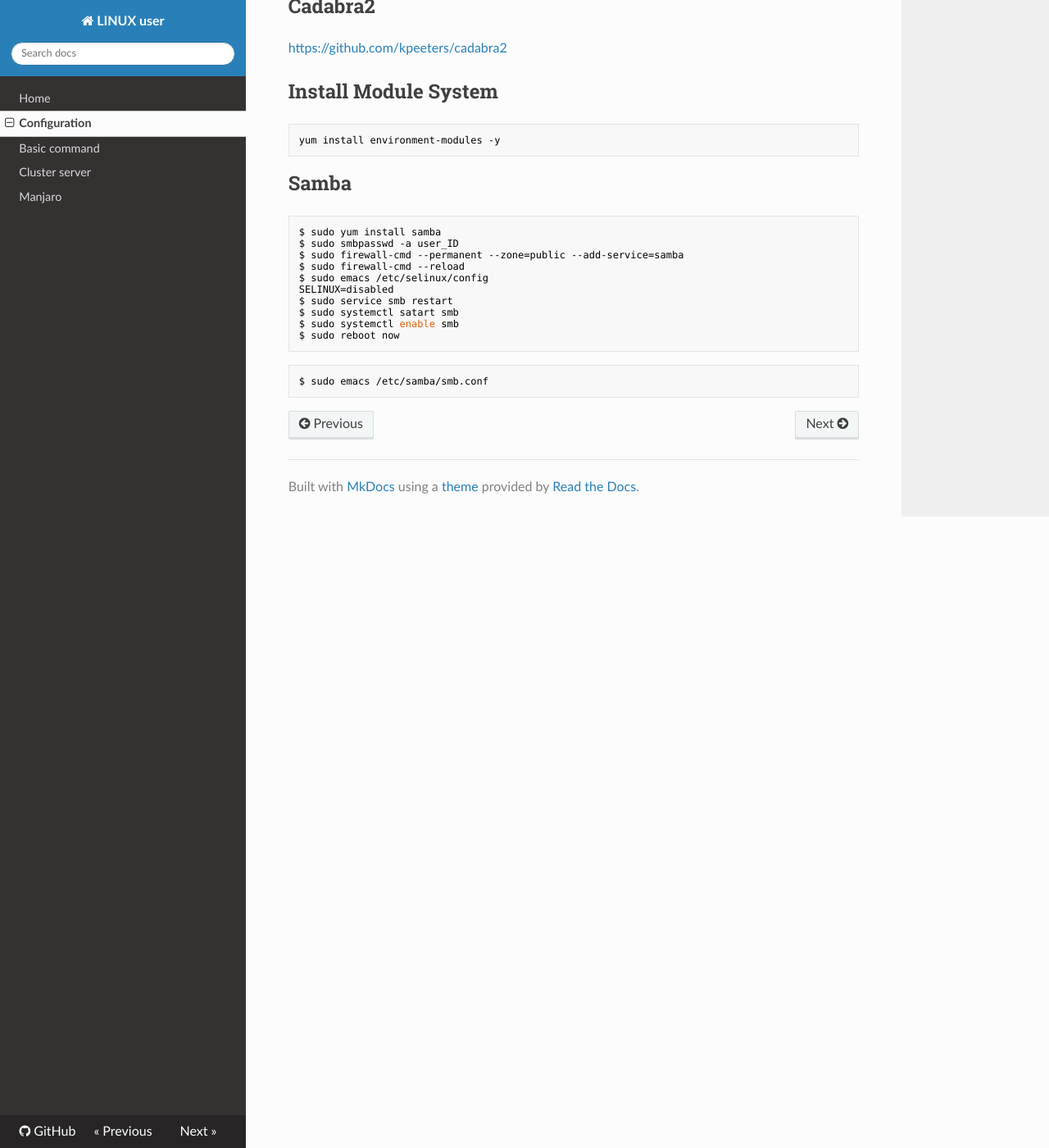
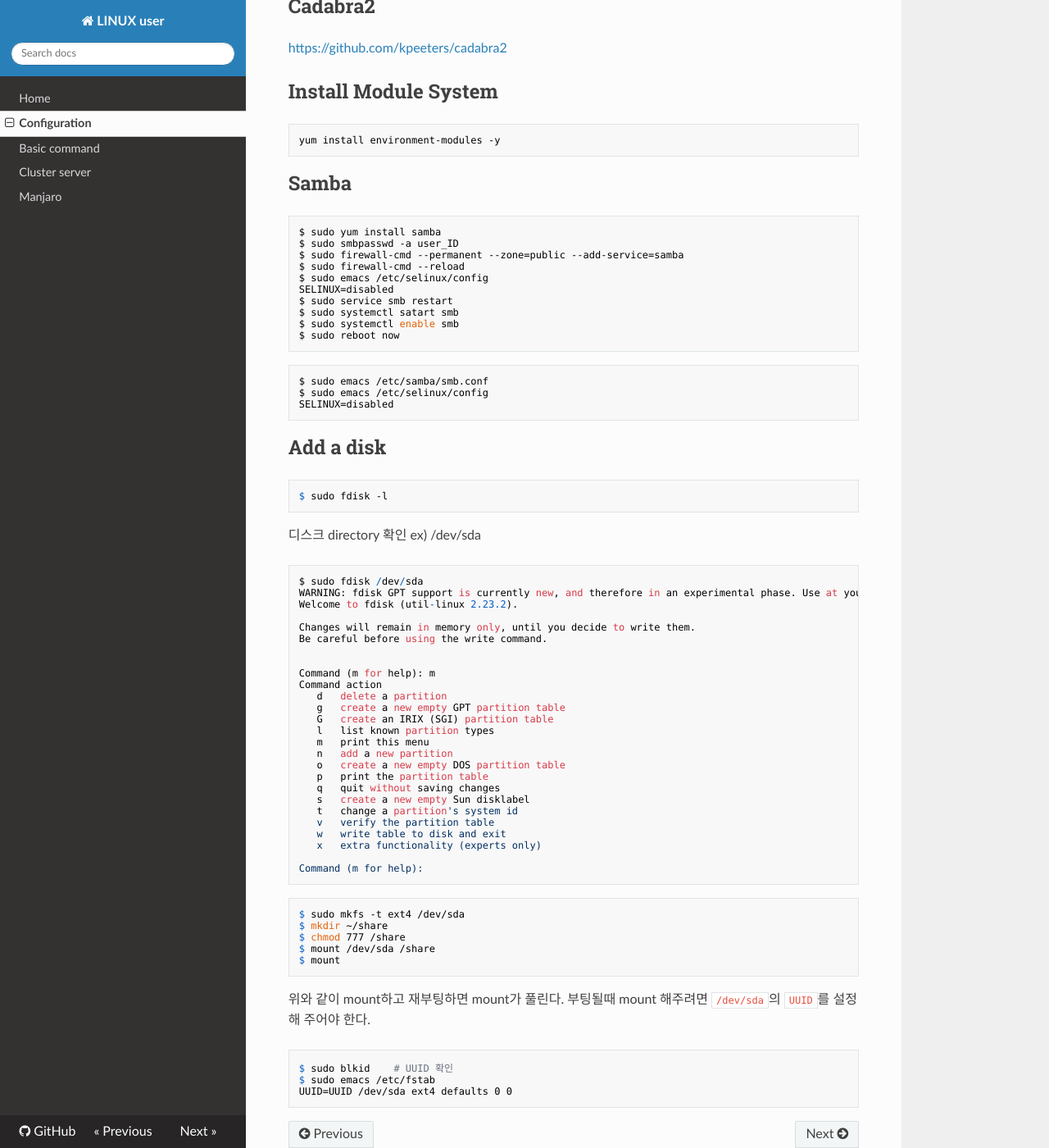
Before and after one commit to WonyoungCho/LINUX, an MkDocs documentation site: the page built from docs/config.md, in a window 1280 px wide and 1400 px high, scrolled down 2196 px. Shown: the whole window at 82% size. Built offline with MkDocs 1.6.1, drawn with Linux system fonts in a browser that asks for light colours; nearby versions of some CDN libraries; old or Windows-style settings are respelled for this version of MkDocs.

Commit message:
Update config.md

````diff
--- a/docs/config.md
+++ b/docs/config.md
@@ -132,4 +132,56 @@ $ sudo reboot now
 ```
 ```bash
 $ sudo emacs /etc/samba/smb.conf
+$ sudo emacs /etc/selinux/config
+SELINUX=disabled
 ```
+
+## Add a disk
+```
+$ sudo fdisk -l
+```
+디스크 directory 확인 ex) /dev/sda
+
+```
+$ sudo fdisk /dev/sda
+WARNING: fdisk GPT support is currently new, and therefore in an experimental phase. Use at your own discretion.
+Welcome to fdisk (util-linux 2.23.2).
+
+Changes will remain in memory only, until you decide to write them.
+Be careful before using the write command.
+
+
+Command (m for help): m
+Command action
+   d   delete a partition
+   g   create a new empty GPT partition table
+   G   create an IRIX (SGI) partition table
+   l   list known partition types
+   m   print this menu
+   n   add a new partition
+   o   create a new empty DOS partition table
+   p   print the partition table
+   q   quit without saving changes
+   s   create a new empty Sun disklabel
+   t   change a partition's system id
+   v   verify the partition table
+   w   write table to disk and exit
+   x   extra functionality (experts only)
+
+Command (m for help):
+```
+
+```
+$ sudo mkfs -t ext4 /dev/sda
+$ mkdir ~/share
+$ chmod 777 /share
+$ mount /dev/sda /share
+$ mount
+```
+위와 같이 mount하고 재부팅하면 mount가 풀린다. 부팅될때 mount 해주려면 `/dev/sda`의 `UUID`를 설정해 주어야 한다.
+
+```
+$ sudo blkid    # UUID 확인
+$ sudo emacs /etc/fstab
+UUID=UUID /dev/sda ext4 defaults 0 0
+```
````
